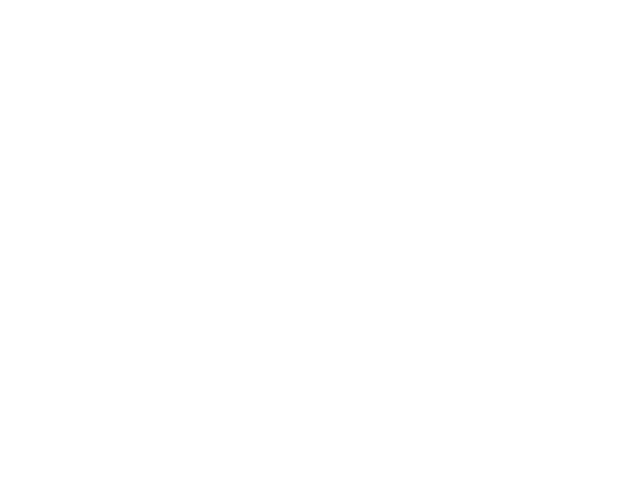
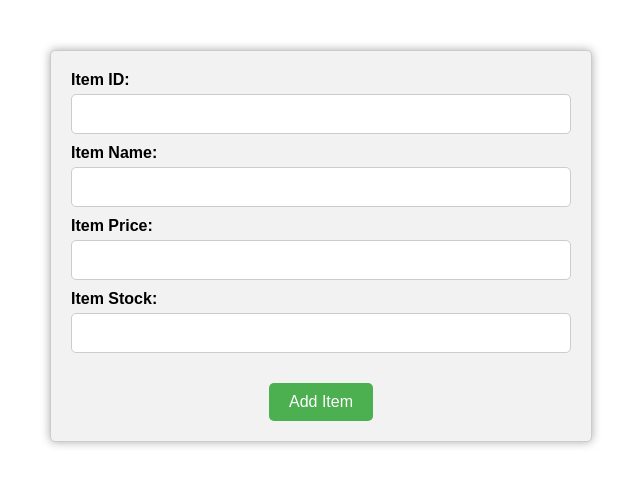
Before and after one commit to n8x0b7T/SQLi_DB, a website: page loggedin.html in a window 1280 px wide. Shown: the whole page, without its empty margins (319-959 px from the left). Drawn offline with Linux system fonts and the light colour scheme.

Commit message:
everything works!

```diff
--- a/loggedin.html
+++ b/loggedin.html
@@ -1,12 +1,63 @@
 <!DOCTYPE html>
-<html lang="en">
+<html>
 <head>
-    <meta charset="UTF-8">
-    <meta http-equiv="X-UA-Compatible" content="IE=edge">
-    <meta name="viewport" content="width=device-width, initial-scale=1.0">
-    <title>Document</title>
+	<title>Admin Page!</title>
+	<style>
+		body {
+			font-family: Arial, sans-serif;
+			margin: 0;
+			padding: 0;
+		}
+		form {
+			width: 500px;
+			margin: 50px auto;
+			padding: 20px;
+			background-color: #f2f2f2;
+			border: 1px solid #ccc;
+			border-radius: 5px;
+			box-shadow: 0px 0px 10px #aaa;
+		}
+		label {
+			display: block;
+			margin-bottom: 5px;
+			font-weight: bold;
+		}
+		input[type="text"] {
+			width: 100%;
+			padding: 10px;
+			margin-bottom: 10px;
+			border: 1px solid #ccc;
+			border-radius: 5px;
+			box-sizing: border-box;
+			font-size: 16px;
+		}
+		button[type="submit"] {
+			display: block;
+			margin: 20px auto 0;
+			padding: 10px 20px;
+			background-color: #4CAF50;
+			color: white;
+			border: none;
+			border-radius: 5px;
+			font-size: 16px;
+			cursor: pointer;
+		}
+		button[type="submit"]:hover {
+			background-color: #2E8B57;
+		}
+	</style>
 </head>
 <body>
-
+	<form action="/admin" method="post">
+		<label for="itemID">Item ID:</label>
+		<input type="text" id="itemID" name="itemID">
+		<label for="itemName">Item Name:</label>
+		<input type="text" id="itemName" name="itemName">
+		<label for="itemPrice">Item Price:</label>
+		<input type="text" id="itemPrice" name="itemPrice">
+		<label for="itemStock">Item Stock:</label>
+		<input type="text" id="itemStock" name="itemStock">
+		<button type="submit">Add Item</button>
+	</form>
 </body>
 </html>
```
Also changed, not shown: app.js (+53 -0 lines), writeup.md (+4 -0 lines).
